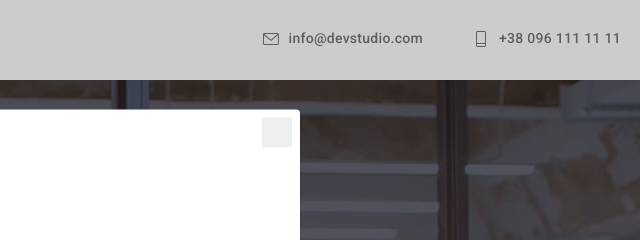
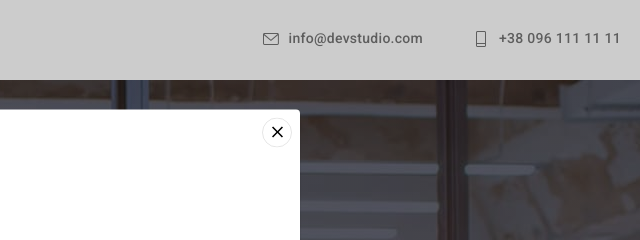
Before and after one commit to Oleg-Shol/goit-markup-hw-05, a plain HTML site: page index.html in a window 1280 px wide. Both pictures are taken after a click on the button "Order a service". Shown: the top 240 px of the page, 604-1244 px from the left. Drawn offline with nearby package versions, Linux system fonts and the light colour scheme.

Commit message:
add close button to overlay

```diff
--- a/css/styles.css
+++ b/css/styles.css
@@ -102,7 +102,9 @@
   margin-top: 8px;
   margin-right: 8px;
   padding: 0;
-  border: hidden;
+  border: none;
+  background-color: #ffffff;
+
 }
 
 
--- a/index.html
+++ b/index.html
@@ -71,9 +71,14 @@
       <div class="backdrop is-hidden" data-modal>
         <div class="modal">
           <button class="close-button" type="button" data-modal-close>
-            <svg width="30" height="30">
-              <use href="./Images/svg-icons/button-close.svg"></use>
-            </svg>
+            <svg width="30" height="30" fill="none" xmlns="http://www.w3.org/2000/svg">
+              <circle cx="15" cy="15" r="15" fill="#fff" />
+              <circle cx="15" cy="15" r="14.5" stroke="#000" stroke-opacity=".1" />
+              <path
+                  d="M21 10.108L19.892 9 15.5 13.392 11.108 9 10 10.108l4.392 4.392L10 18.892 11.108 20l4.392-4.392L19.892 20 21 18.892 16.608 14.5 21 10.108z"
+                  fill="#000" />
+          </svg>
+          </svg>
           </button>
         </div>
 
```
Also changed, not shown: Images/svg-icons/button-close.svg.
